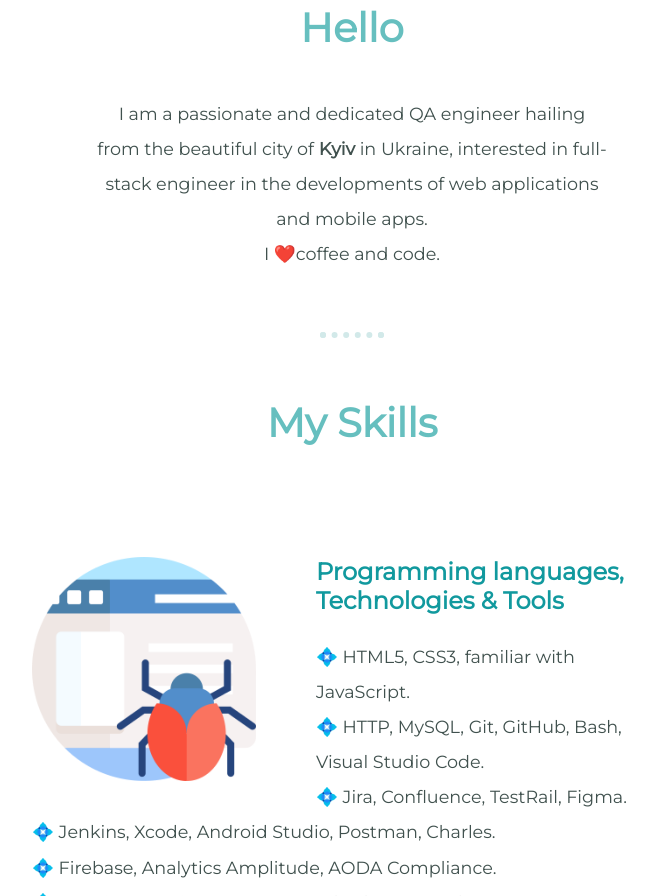
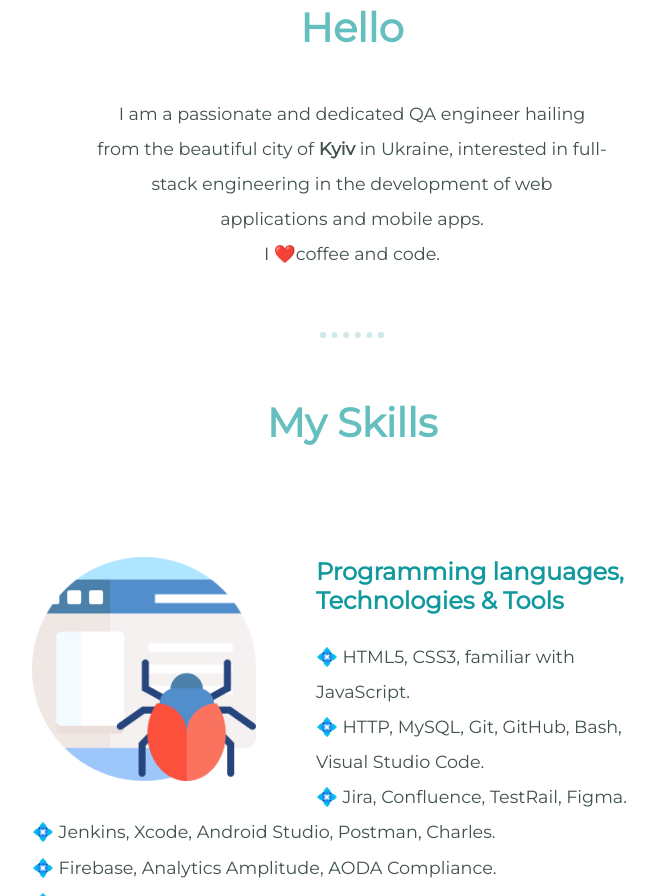
Before and after one commit to sa-alexandrovna/CV-Project, a plain HTML site: page index.html in a window 1280 px wide. Shown: the part 1212-2108 px from the top of the page, without its empty margins (288-945 px from the left). Drawn offline with Linux system fonts and the light colour scheme.

Commit message:
Update index.html

```diff
--- a/index.html
+++ b/index.html
@@ -26,7 +26,7 @@
       <img class="profile-img" src="images/profile_photo.png" width="200px" height="200px" alt="profile-photo">
       <h2>Hello</h2>
       <p class="intro">
-        I am a passionate and dedicated QA engineer hailing from the beautiful city of <b>Kyiv</b> in Ukraine, interested in full-stack engineer in the developments of web applications and mobile apps.<br>
+        I am a passionate and dedicated QA engineer hailing from the beautiful city of <b>Kyiv</b> in Ukraine, interested in full-stack engineering in the development of web applications and mobile apps.<br>
         I ❤️coffee and code.
       </p>
     </div>
```
